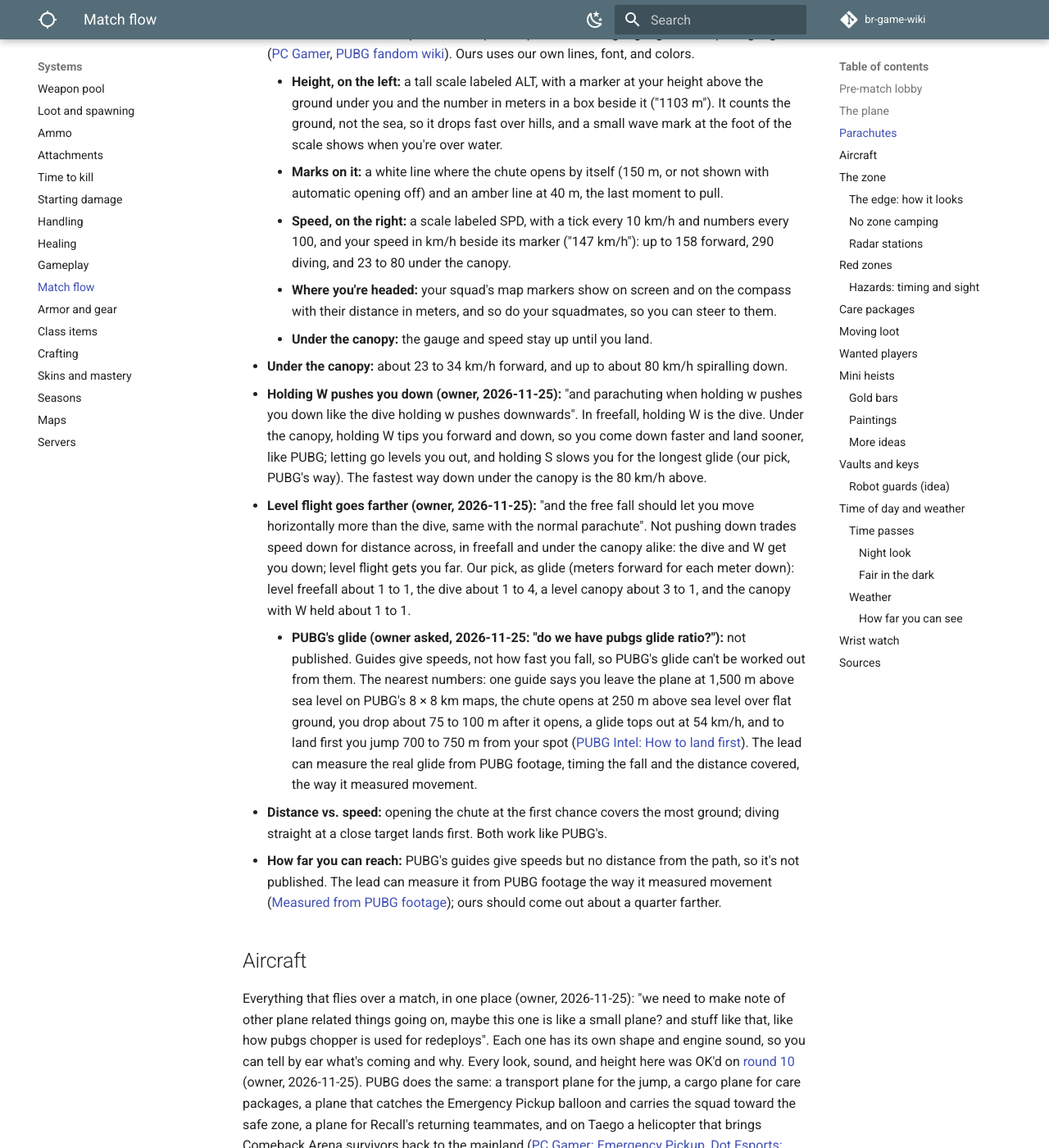
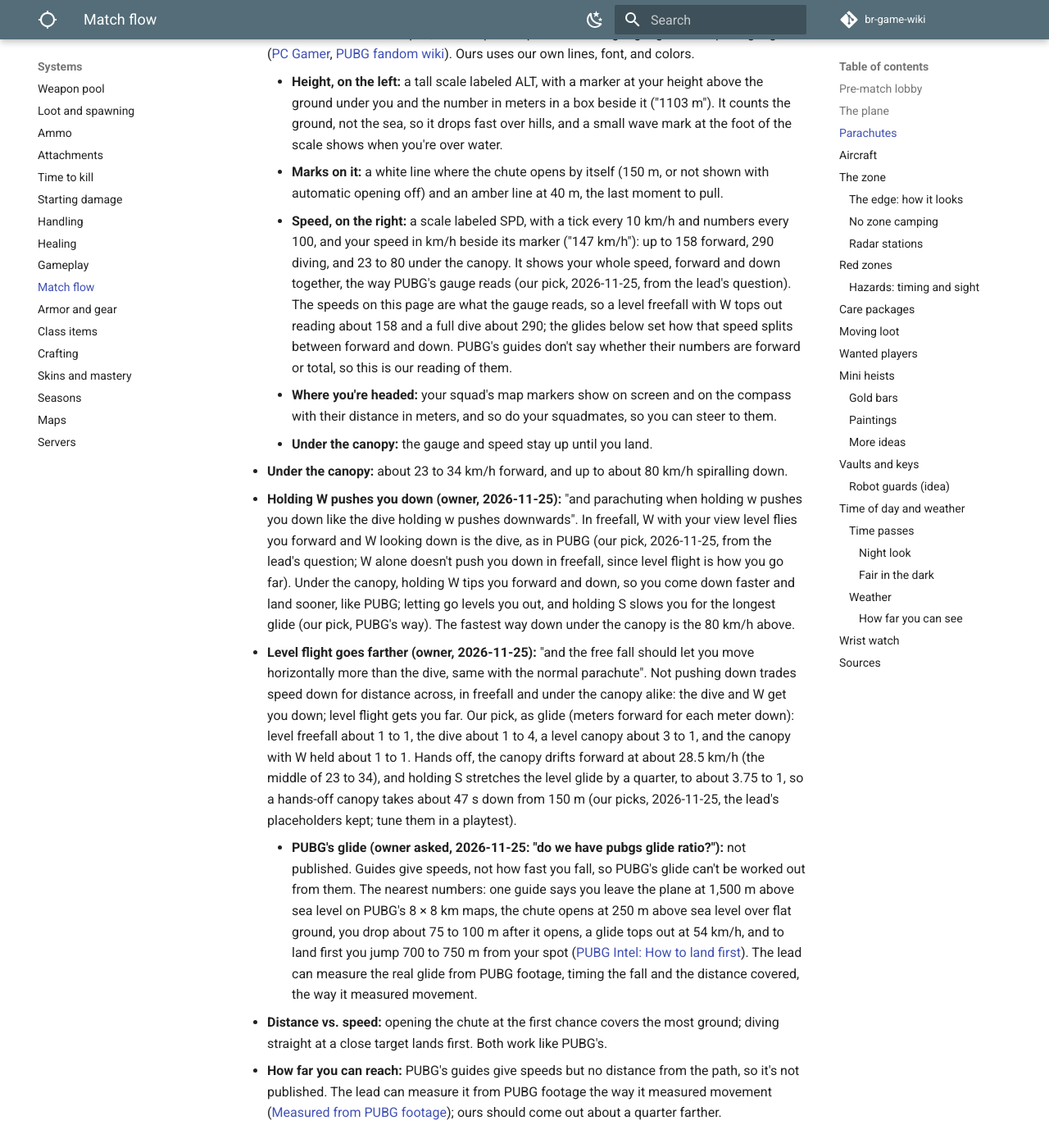
Before and after one commit to DerrickSpartan1/br-game-wiki, an MkDocs documentation site: the page built from docs/systems/match-flow.md, in a window 1280 px wide and 1400 px high, scrolled down 2194 px. Shown: the whole window at 82% size. Built offline with MkDocs 1.6.1 and Material for MkDocs 9.7.7, drawn with Linux system fonts in a browser that asks for light colours; comment, search, counter and statistics services are not loaded.

Commit message:
Planner check-in: lead's parachute questions answered (readout shows total speed, W in freefall as built, canopy placeholders kept; our picks); parachute commit not on GitHub yet
Co-Authored-By: Claude Opus 5.5 <noreply@anthropic.com>

```diff
--- a/docs/systems/match-flow.md
+++ b/docs/systems/match-flow.md
@@ -35,12 +35,12 @@ Like PUBG, in third person, the one part of the game that is ([Gameplay](gamepla
 - **The freefall readout (owner, 2026-11-24; laid out like his PUBG screenshot of the same day):** two thin gauges either side of the middle of the screen, the way PUBG shows them now. PUBG's 2017–2018 version was a single height bar in the lower left with a white line where the chute would open; a later update split it into a height gauge and a speed gauge ([PC Gamer](https://www.pcgamer.com/uk/pubg-how-to-land-fast-battlegrounds), [PUBG fandom wiki](https://pubg.fandom.com/wiki/Parachute)). Ours uses our own lines, font, and colors.
     - **Height, on the left:** a tall scale labeled ALT, with a marker at your height above the ground under you and the number in meters in a box beside it ("1103 m"). It counts the ground, not the sea, so it drops fast over hills, and a small wave mark at the foot of the scale shows when you're over water.
     - **Marks on it:** a white line where the chute opens by itself (150 m, or not shown with automatic opening off) and an amber line at 40 m, the last moment to pull.
-    - **Speed, on the right:** a scale labeled SPD, with a tick every 10 km/h and numbers every 100, and your speed in km/h beside its marker ("147 km/h"): up to 158 forward, 290 diving, and 23 to 80 under the canopy.
+    - **Speed, on the right:** a scale labeled SPD, with a tick every 10 km/h and numbers every 100, and your speed in km/h beside its marker ("147 km/h"): up to 158 forward, 290 diving, and 23 to 80 under the canopy. It shows your whole speed, forward and down together, the way PUBG's gauge reads (our pick, 2026-11-25, from the lead's question). The speeds on this page are what the gauge reads, so a level freefall with W tops out reading about 158 and a full dive about 290; the glides below set how that speed splits between forward and down. PUBG's guides don't say whether their numbers are forward or total, so this is our reading of them.
     - **Where you're headed:** your squad's map markers show on screen and on the compass with their distance in meters, and so do your squadmates, so you can steer to them.
     - **Under the canopy:** the gauge and speed stay up until you land.
 - **Under the canopy:** about 23 to 34 km/h forward, and up to about 80 km/h spiralling down.
-- **Holding W pushes you down (owner, 2026-11-25):** "and parachuting when holding w pushes you down like the dive holding w pushes downwards". In freefall, holding W is the dive. Under the canopy, holding W tips you forward and down, so you come down faster and land sooner, like PUBG; letting go levels you out, and holding S slows you for the longest glide (our pick, PUBG's way). The fastest way down under the canopy is the 80 km/h above.
-- **Level flight goes farther (owner, 2026-11-25):** "and the free fall should let you move horizontally more than the dive, same with the normal parachute". Not pushing down trades speed down for distance across, in freefall and under the canopy alike: the dive and W get you down; level flight gets you far. Our pick, as glide (meters forward for each meter down): level freefall about 1 to 1, the dive about 1 to 4, a level canopy about 3 to 1, and the canopy with W held about 1 to 1.
+- **Holding W pushes you down (owner, 2026-11-25):** "and parachuting when holding w pushes you down like the dive holding w pushes downwards". In freefall, W with your view level flies you forward and W looking down is the dive, as in PUBG (our pick, 2026-11-25, from the lead's question; W alone doesn't push you down in freefall, since level flight is how you go far). Under the canopy, holding W tips you forward and down, so you come down faster and land sooner, like PUBG; letting go levels you out, and holding S slows you for the longest glide (our pick, PUBG's way). The fastest way down under the canopy is the 80 km/h above.
+- **Level flight goes farther (owner, 2026-11-25):** "and the free fall should let you move horizontally more than the dive, same with the normal parachute". Not pushing down trades speed down for distance across, in freefall and under the canopy alike: the dive and W get you down; level flight gets you far. Our pick, as glide (meters forward for each meter down): level freefall about 1 to 1, the dive about 1 to 4, a level canopy about 3 to 1, and the canopy with W held about 1 to 1. Hands off, the canopy drifts forward at about 28.5 km/h (the middle of 23 to 34), and holding S stretches the level glide by a quarter, to about 3.75 to 1, so a hands-off canopy takes about 47 s down from 150 m (our picks, 2026-11-25, the lead's placeholders kept; tune them in a playtest).
     - **PUBG's glide (owner asked, 2026-11-25: "do we have pubgs glide ratio?"):** not published. Guides give speeds, not how fast you fall, so PUBG's glide can't be worked out from them. The nearest numbers: one guide says you leave the plane at 1,500 m above sea level on PUBG's 8 × 8 km maps, the chute opens at 250 m above sea level over flat ground, you drop about 75 to 100 m after it opens, a glide tops out at 54 km/h, and to land first you jump 700 to 750 m from your spot ([PUBG Intel: How to land first](https://www.pubgintel.com/tips/how-to-land-first-in-pubg)). The lead can measure the real glide from PUBG footage, timing the fall and the distance covered, the way it measured movement.
 - **Distance vs. speed:** opening the chute at the first chance covers the most ground; diving straight at a close target lands first. Both work like PUBG's.
 - **How far you can reach:** PUBG's guides give speeds but no distance from the path, so it's not published. The lead can measure it from PUBG footage the way it measured movement ([Measured from PUBG footage](handling.md#measured-from-pubg-footage)); ours should come out about a quarter farther.
```
Also changed, not shown: docs/planning/changelog.md (+1 -0 lines), docs/planning/decisions.md (+1 -0 lines), docs/planning/to-do.md (+1 -1 lines).
